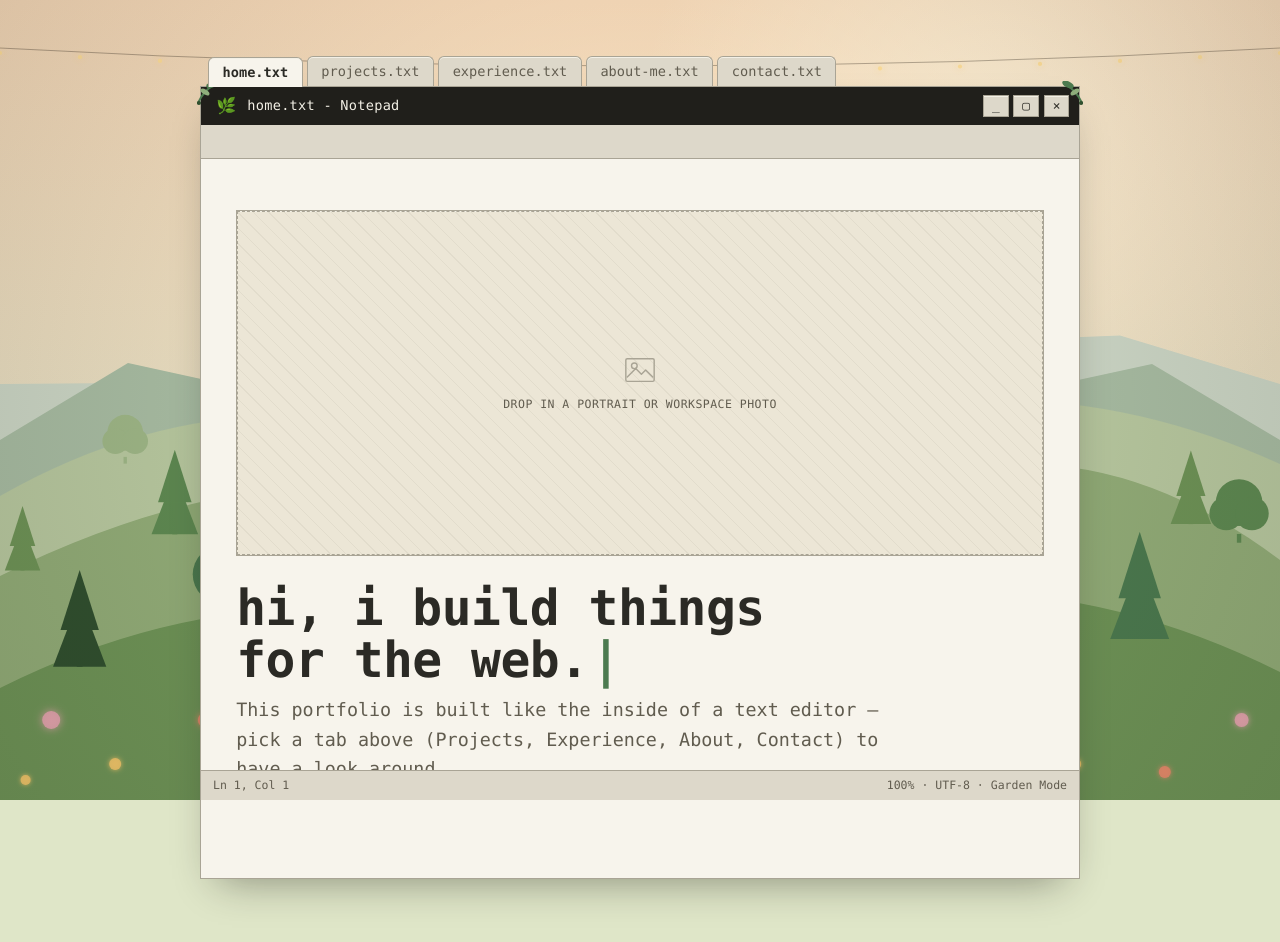
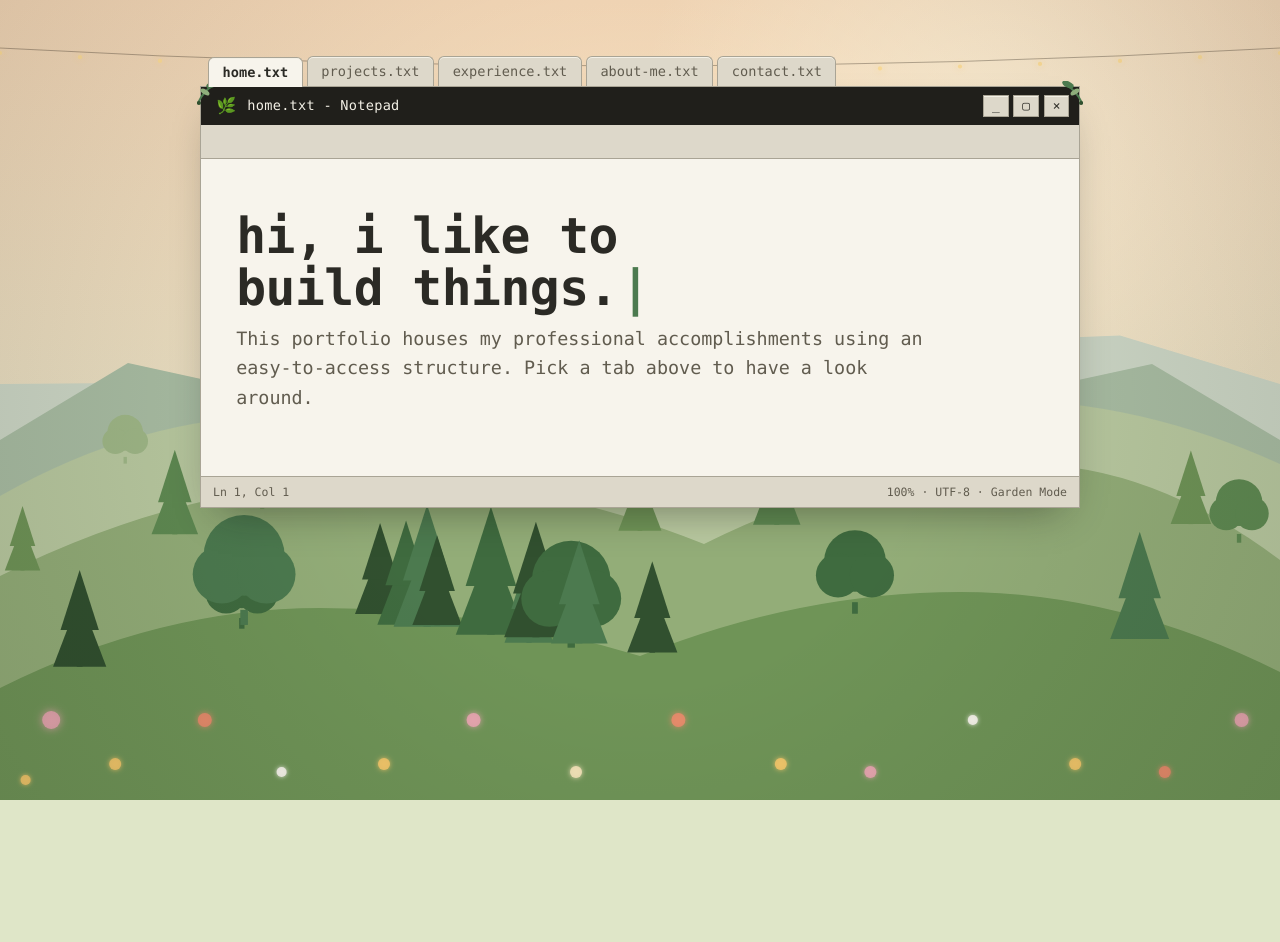
Before and after one commit to wizardmonkey83/portfolio-website, a Vue app in the folder my-portfolio/: page / in a window 1280 px wide. Shown: the top 942 px of the page. After the commit the page ends 800 px from the top, so only its background shows below. Built offline with nearby package versions, Linux system fonts and the light colour scheme.

Commit message:
FIXED: cleaned up some stuff

```diff
--- a/my-portfolio/index.html
+++ b/my-portfolio/index.html
@@ -4,7 +4,7 @@
     <meta charset="UTF-8" />
     <link rel="icon" type="image/svg+xml" href="/favicon.svg" />
     <meta name="viewport" content="width=device-width, initial-scale=1.0" />
-    <title>Portfolio</title>
+    <title>Benjamin's Portfolio</title>
   </head>
   <body>
     <div id="app"></div>
--- a/my-portfolio/src/components/HomePage.vue
+++ b/my-portfolio/src/components/HomePage.vue
@@ -27,7 +27,6 @@ onMounted(() => {
 
 <template>
   <section class="page hero">
-    <ImagePlaceholder hint="a portrait or workspace photo" ratio="21 / 9" />
     <h1><span>{{ typed }}</span><span class="cursor" aria-hidden="true">|</span></h1>
     <p class="lead">{{ home.lead }}</p>
   </section>
--- a/my-portfolio/src/data/menu.js
+++ b/my-portfolio/src/data/menu.js
@@ -1,135 +1,200 @@
 export const home = {
-  filename: 'home.txt',
-  tagline: 'hi, i build things for the web.',
-  lead: 'This portfolio is built like the inside of a text editor — pick a tab above (Projects, Experience, About, Contact) to have a look around.'
+  filename: "home.txt",
+  tagline: "hi, i like to build things.",
+  lead: "This portfolio houses my professional accomplishments using an easy-to-access structure.  Pick a tab above to have a look around."
 }
 
 export const menu = [
   {
-    id: 'projects',
-    label: 'Projects',
-    filename: 'projects.txt',
+    id: "projects",
+    label: "Projects",
+    filename: "projects.txt",
     intro: {
-      title: 'Projects',
-      lead: 'A running list of things I’ve built, half-built, and occasionally rebuilt at 1am because the first version bothered me.',
+      title: "Projects",
+      lead: "A running list of things I’ve built, half-built, and occasionally rebuilt.",
       body: [
-        'Pick a project from the menu above — or the cards below — to read more about how it works and what it’s made of.'
+        "Pick a project from the menu above — or the cards below — to read more about how it works and what it’s made of."
       ]
     },
     items: [
       {
-        id: 'project-one',
-        filename: 'project-one.txt',
-        label: 'Project One',
-        title: 'Project One',
-        tagline: 'A tool that quietly automates the boring bits.',
-        tags: ['Vue', 'Node', 'Design'],
+        id: "nimbus",
+        filename: "nimbus.txt",
+        label: "N.I.M.B.U.S.",
+        title: "N.I.M.B.U.S.",
+        tags: ["Python", "SQL", "WebSockets"],
+        status: "In Progress",
+        last_updated: "08/16/2026",
+        sections: [
+          {
+            heading: "Purpose",
+            body: [
+              "N.I.M.B.U.S. strives to gain an edge over other users trading daily temperature contracts on Kalshi."
+            ]
+          },
+          {
+            heading: "Roadblocks",
+            body: [
+              "In order for N.I.M.B.U.S. to operate successfully, it needs to be fast. This required me to write logic that pulled weather forcasts directly from NOAA's ensemble models instead of getting it from simple REST API wrappers like OpenMeteo."
+            ]
+
+          }
+        ],
         body: [
-          'A short summary of what this project actually does, written like you’d explain it to a friend rather than a recruiter — what problem it solves and who it’s for.',
-          'A note on the interesting technical decision behind it: the constraint that shaped the build, the approach you tried first and abandoned, or the part you’re proudest of.'
+          "N.I.M.B.U.S. strives to gain an edge over other users trading daily temperature contracts on Kalshi.",
+          "In order for N.I.M.B.U.S. to be successful, it needs to be fast. This required me to write logic that pulled weather forcasts directly from NOAA's ensemble models, leading to some prettty messy data management."
         ],
         links: [
-          { label: 'View repo', href: '#' },
-          { label: 'Live demo', href: '#' }
+          { label: "Live demo", href: "#" }
         ]
       },
       {
-        id: 'project-two',
-        filename: 'project-two.txt',
-        label: 'Project Two',
-        title: 'Project Two',
-        tagline: 'An experiment that turned into something people actually use.',
-        tags: ['TypeScript', 'API design'],
+        id: "verifiable-feed",
+        filename: "verifiable-feed.txt",
+        label: "Verifiable-Feed",
+        title: "Verifiable-Feed",
+        tagline: "A build-it-yourself doorbell camera for secure recording.",
+        tags: ["Python", "Computer Vision", "IOS Development", "PostgreSQL"],
+        status: "Planned",
         body: [
-          'What this one is, in a sentence or two — the shape of the problem, and the shape of the solution.',
-          'What you’d do differently if you rebuilt it today, or the one feature you’re quietly proud nobody’s asked you to remove.'
+          "What this one is, in a sentence or two — the shape of the problem, and the shape of the solution.",
+          "What you’d do differently if you rebuilt it today, or the one feature you’re quietly proud nobody’s asked you to remove."
         ],
         links: [
-          { label: 'View repo', href: '#' }
+          { label: "View repo", href: "https://github.com/wizardmonkey83/verifiable-feed" }
         ]
       },
       {
-        id: 'project-three',
-        filename: 'project-three.txt',
-        label: 'Project Three',
-        title: 'Project Three',
-        tagline: 'Small in scope, disproportionately satisfying to finish.',
-        tags: ['Python', 'Automation'],
+        id: "serendipity",
+        filename: "serendipity.txt",
+        label: "Serendipity",
+        title: "Serendipity",
+        tagline: "A social networking app that melds new connections with everyday life.",
+        tags: ["Vue.js", "Node.js", "AWS", "IOS Development"],
         body: [
-          'A brief description of the project — what it automates, replaces, or makes slightly less annoying.',
-          'Context on how it came about: a recurring chore, a curiosity, a bet with a friend.'
+          "A brief description of the project — what it automates, replaces, or makes slightly less annoying.",
+          "Context on how it came about: a recurring chore, a curiosity, a bet with a friend."
+        ],
+        links: [
+          { label: "View Site", href: "arytes.com" }
+        ]
+      },
+      {
+        id: "juicy-codes",
+        filename: "juicy-codes.txt",
+        label: "Juicy Codes",
+        title: "Juicy Codes",
+        tagline: "A gamefied code-evaluaion platform to help develop programming skills.",
+        tags: ["Django", "JavaScript", "Docker", "JUDGE0"],
+        body: [
+          "A brief description of the project — what it automates, replaces, or makes slightly less annoying.",
+          "Context on how it came about: a recurring chore, a curiosity, a bet with a friend."
+        ],
+        links: [
+          { label: "View Repo", href: "https://github.com/wizardmonkey83/juicy-codes" },
+          { label: "Live demo", href: "#" }
+        ]
+      },
+      {
+        id: "betamac",
+        filename: "betamac.txt",
+        label: "Betamac",
+        title: "Betamac",
+        tagline: "A multiplayer spin on the original arithmetic game 'Zetamac'.",
+        tags: ["Django", "JavaScript", "Redis", "Websockets"],
+        body: [
+          "A brief description of the project — what it automates, replaces, or makes slightly less annoying.",
+          "Context on how it came about: a recurring chore, a curiosity, a bet with a friend."
+        ],
+        links: [
+          { label: "View Repo", href: "https://github.com/wizardmonkey83/betamac" },
+          { label: "Live demo", href: "#" }
+        ]
+      },
+      {
+        id: "news-gen",
+        filename: "news-gen.txt",
+        label: "News-Gen",
+        title: "News-Gen",
+        tagline: "A fully autonomous video generation tool with a built-in feedback loop for persistent improvement.",
+        tags: ["Python", "Langchain", "GCP", "JavaScript"],
+        body: [
+          "A brief description of the project — what it automates, replaces, or makes slightly less annoying.",
+          "Context on how it came about: a recurring chore, a curiosity, a bet with a friend."
+        ],
+        links: [
+          { label: "View Repo", href: "https://github.com/wizardmonkey83/news-gen" }
+        ]
+      }
+    ]
+  },
+  {
+    id: "experience",
+    label: "Experience",
+    filename: "experience.txt",
+    intro: {
+      title: "Experience",
+      lead: "Where I’ve worked, roughly in reverse-chronological order — like a resume that got a little more comfortable with itself.",
+      body: [
+        "Select a role from the menu or the list below for the longer version."
+      ]
+    },
+    items: [
+      {
+        id: "role-one",
+        filename: "company-one.txt",
+        label: "Company One",
+        title: "Software Engineer",
+        tagline: "Company One · 2023 — Present",
+        tags: ["Ownership", "Cross-functional"],
+        body: [
+          "What the role actually involved day-to-day — the team, the product area, the kind of problems that landed on your desk.",
+          "One concrete thing you shipped or improved, with enough specificity that it reads as real rather than a bullet point."
+        ],
+        links: []
+      },
+      {
+        id: "role-two",
+        filename: "company-two.txt",
+        label: "Company Two",
+        title: "Junior Developer",
+        tagline: "Company Two · 2021 — 2023",
+        tags: ["Foundations", "Mentorship"],
+        body: [
+          "The earlier chapter — what you learned, who taught you, and what you’d tell yourself on day one if you could.",
+          "A specific project or milestone from this era worth naming."
         ],
         links: []
       }
     ]
   },
   {
-    id: 'experience',
-    label: 'Experience',
-    filename: 'experience.txt',
-    intro: {
-      title: 'Experience',
-      lead: 'Where I’ve worked, roughly in reverse-chronological order — like a resume that got a little more comfortable with itself.',
+    id: "about",
+    label: "About",
+    filename: "about-me.txt",
+    page: {
+      title: "About Me",
+      lead: "A little bit about who’s behind this notepad.",
       body: [
-        'Select a role from the menu or the list below for the longer version.'
-      ]
-    },
-    items: [
-      {
-        id: 'role-one',
-        filename: 'company-one.txt',
-        label: 'Company One',
-        title: 'Software Engineer',
-        tagline: 'Company One · 2023 — Present',
-        tags: ['Ownership', 'Cross-functional'],
-        body: [
-          'What the role actually involved day-to-day — the team, the product area, the kind of problems that landed on your desk.',
-          'One concrete thing you shipped or improved, with enough specificity that it reads as real rather than a bullet point.'
-        ],
-        links: []
-      },
-      {
-        id: 'role-two',
-        filename: 'company-two.txt',
-        label: 'Company Two',
-        title: 'Junior Developer',
-        tagline: 'Company Two · 2021 — 2023',
-        tags: ['Foundations', 'Mentorship'],
-        body: [
-          'The earlier chapter — what you learned, who taught you, and what you’d tell yourself on day one if you could.',
-          'A specific project or milestone from this era worth naming.'
-        ],
-        links: []
-      }
-    ]
-  },
-  {
-    id: 'about',
-    label: 'About',
-    filename: 'about-me.txt',
-    page: {
-      title: 'About Me',
-      lead: 'A little bit about who’s behind this notepad.',
-      body: [
-        'This is the part where you write two or three paragraphs about yourself — how you got into this work, what you care about, and what you’re looking for next.',
-        'Feel free to let some personality through here. The rest of the site already has — no reason to go stiff now.'
+        "This is the part where you write two or three paragraphs about yourself — how you got into this work, what you care about, and what you’re looking for next.",
+        "Feel free to let some personality through here. The rest of the site already has — no reason to go stiff now."
       ]
     }
   },
   {
-    id: 'contact',
-    label: 'Contact',
-    filename: 'contact.txt',
+    id: "contact",
+    label: "Contact",
+    filename: "contact.txt",
     page: {
-      title: 'Say hello',
-      lead: 'Have a project, a role, or just a question — the inbox is open.',
-      email: 'hello@example.com'
+      title: "Say hello",
+      lead: "Have a project, a role, or just a question — the inbox is open.",
+      email: "hello@example.com"
     }
   }
 ]
 
 export function findRoute (hash) {
-  const [categoryId, itemId] = hash.replace('#', '').split('/').filter(Boolean)
+  const [categoryId, itemId] = hash.replace("#", "").split("/").filter(Boolean)
   const category = menu.find(c => c.id === categoryId) || menu[0]
   if (itemId && category.items) {
     const item = category.items.find(i => i.id === itemId)
```
Also changed, not shown: my-portfolio/src/components/EntryPage.vue (+56 -9 lines).
